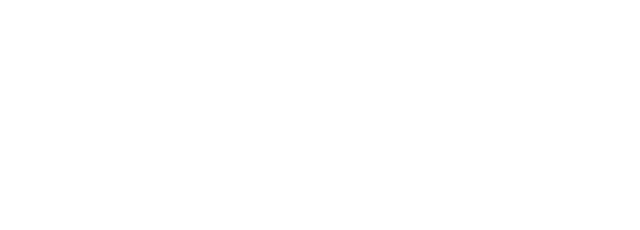
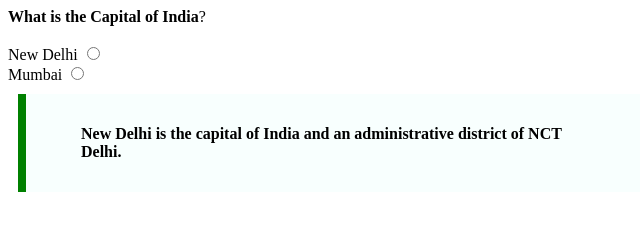
Before and after one commit to acciojob/trivia-Cuckss, a website: page main.html in a window 1280 px wide. Shown: the whole page, without its empty margins (0-640 px from the left). Drawn offline with Linux system fonts and the light colour scheme.

Commit message:
created a submission

```diff
--- a/main.html
+++ b/main.html
@@ -10,6 +10,17 @@
 	<!-- the entire body must be written by student -->
     <script type="text/javascript" src="./script.js">
 </script>
+<label for="capital"><b>What is the Capital of India</b>?</label><br>
+	<br>
+	<label for="new delhi">New Delhi</label>
+	<input type="radio" name="capital"><br>
+	<label for="mumbai">Mumbai</label>
+	<input type="radio"name="capital">
+	<div class="block">
+		<blockquote cite="https://en.wikipedia.org/wiki/New_Delhi">
+			New Delhi is the capital of India and an administrative district of NCT Delhi.
+		</blockquote>
+	</div>
 
 </body>
 
--- a/styles.css
+++ b/styles.css
@@ -1,2 +1,10 @@
 
 /* Your CSS Code here. */
+.block{
+	max-width: 600px;
+margin: 10px;
+padding: 15px;
+border-left: 8px solid green;
+background-color: #f8fffe;
+font-weight: bold;
+}
```
